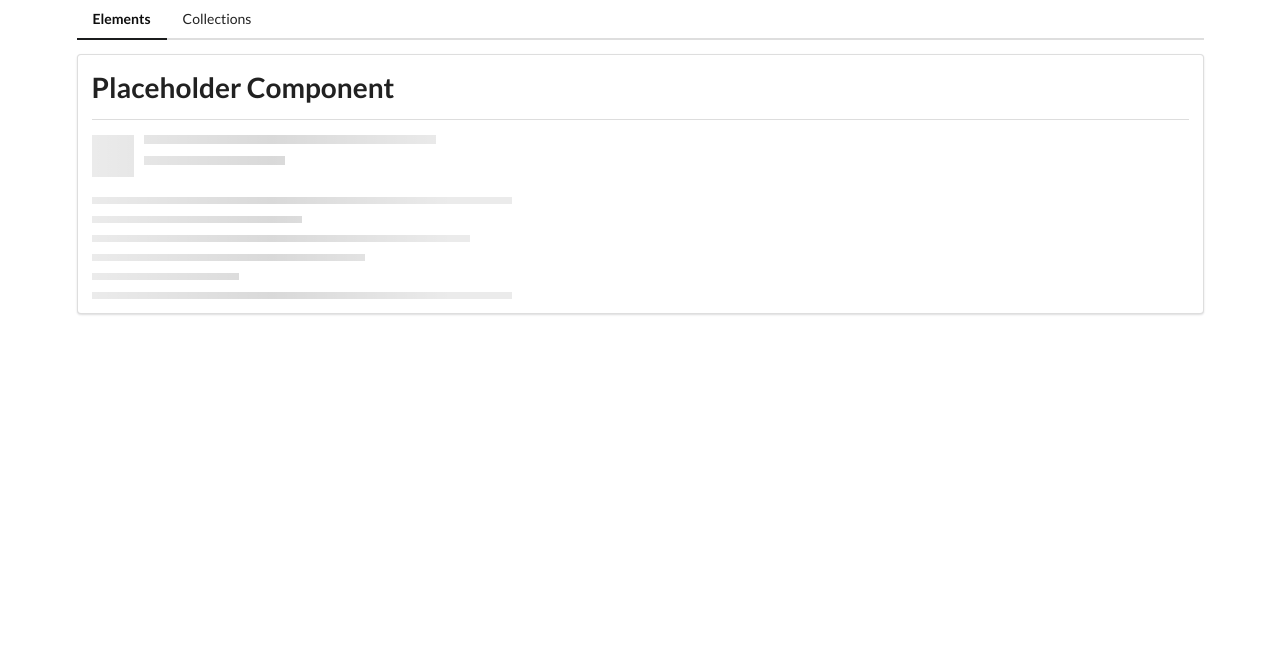
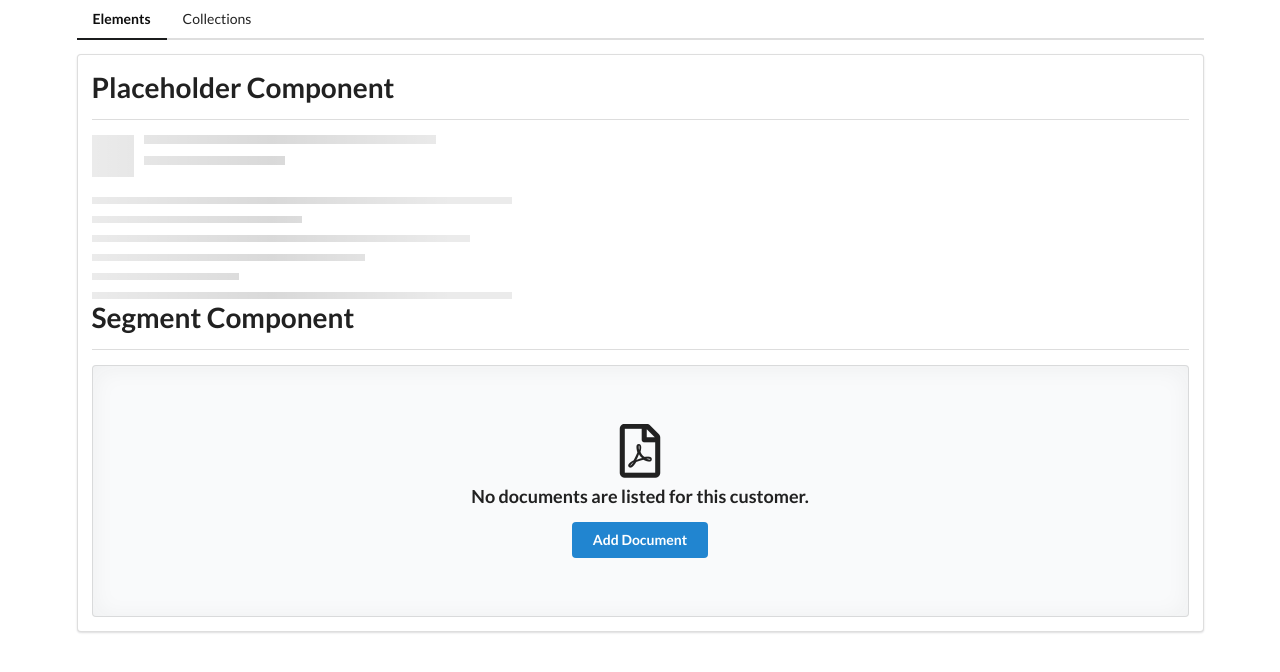
Before and after one commit to arturbasinki/componenets, an Angular app: page /elements in a window 1280 px wide. Shown: the top 672 px of the page. Built offline with nearby package versions, Linux system fonts and the light colour scheme.

Commit message:
Elements Complete

```diff
--- a/src/app/elements/elements-home/elements-home.component.html
+++ b/src/app/elements/elements-home/elements-home.component.html
@@ -1,2 +1,11 @@
 <app-divider>Placeholder Component</app-divider>
 <app-placeholder [header]="true" [lines]="6"></app-placeholder>
+
+<app-divider>Segment Component</app-divider>
+<app-segment>
+  <div class="icon-header">
+    <i class="pdf file outline icon"></i>
+    No documents are listed for this customer.
+  </div>
+  <div class="ui primary button">Add Document</div>
+</app-segment>
--- a/src/app/elements/segment/segment.component.css
+++ b/src/app/elements/segment/segment.component.css
@@ -0,0 +1,3 @@
+div.ui.icon.header:empty {
+  display: none;
+}
--- a/src/app/elements/segment/segment.component.html
+++ b/src/app/elements/segment/segment.component.html
@@ -1 +1,6 @@
-<p>segment works!</p>
+<div class="ui placeholder segment">
+  <div class="ui icon header">
+    <ng-content select=".icon-header"></ng-content>
+  </div>
+  <ng-content></ng-content>
+</div>
```
